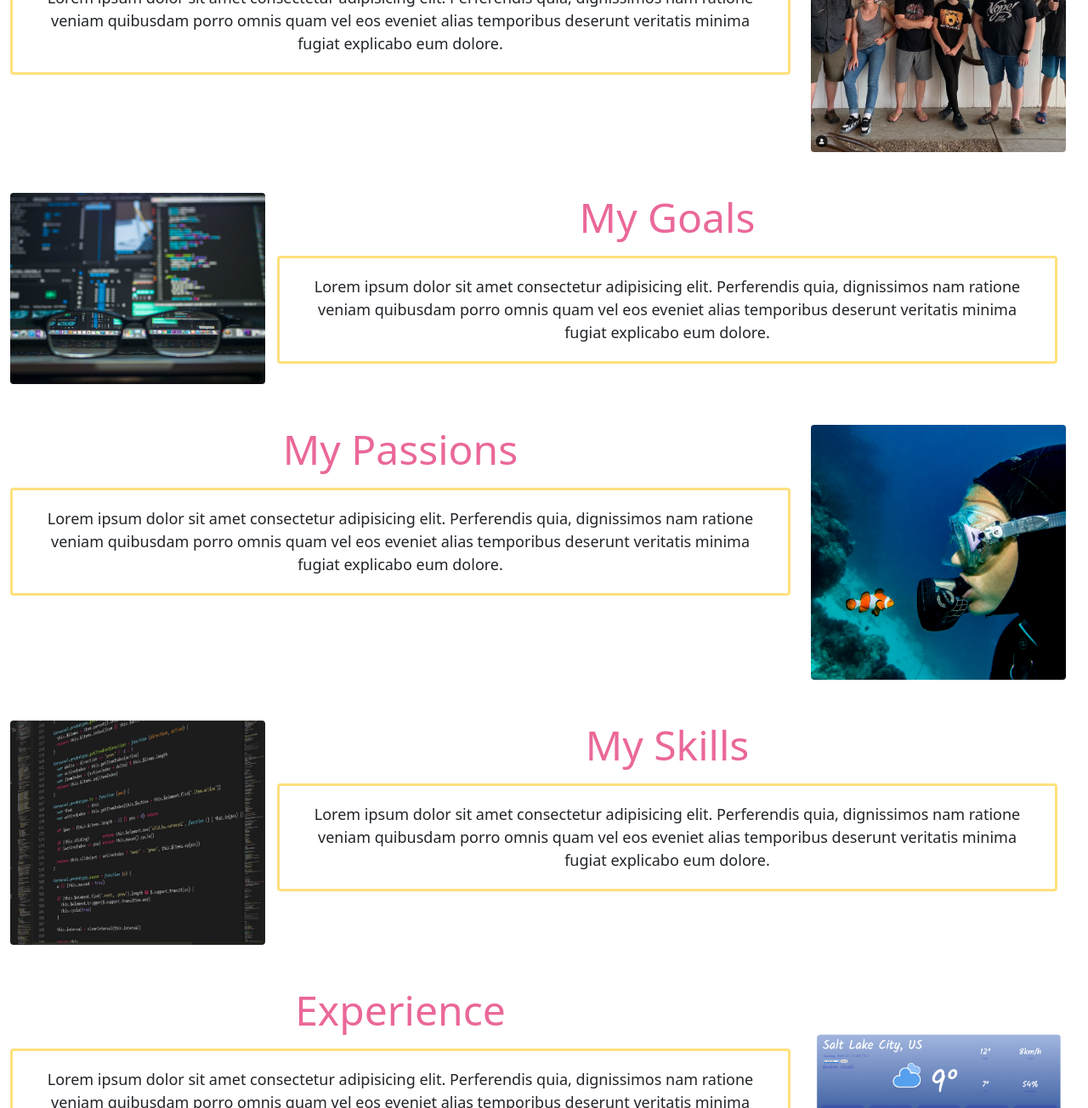
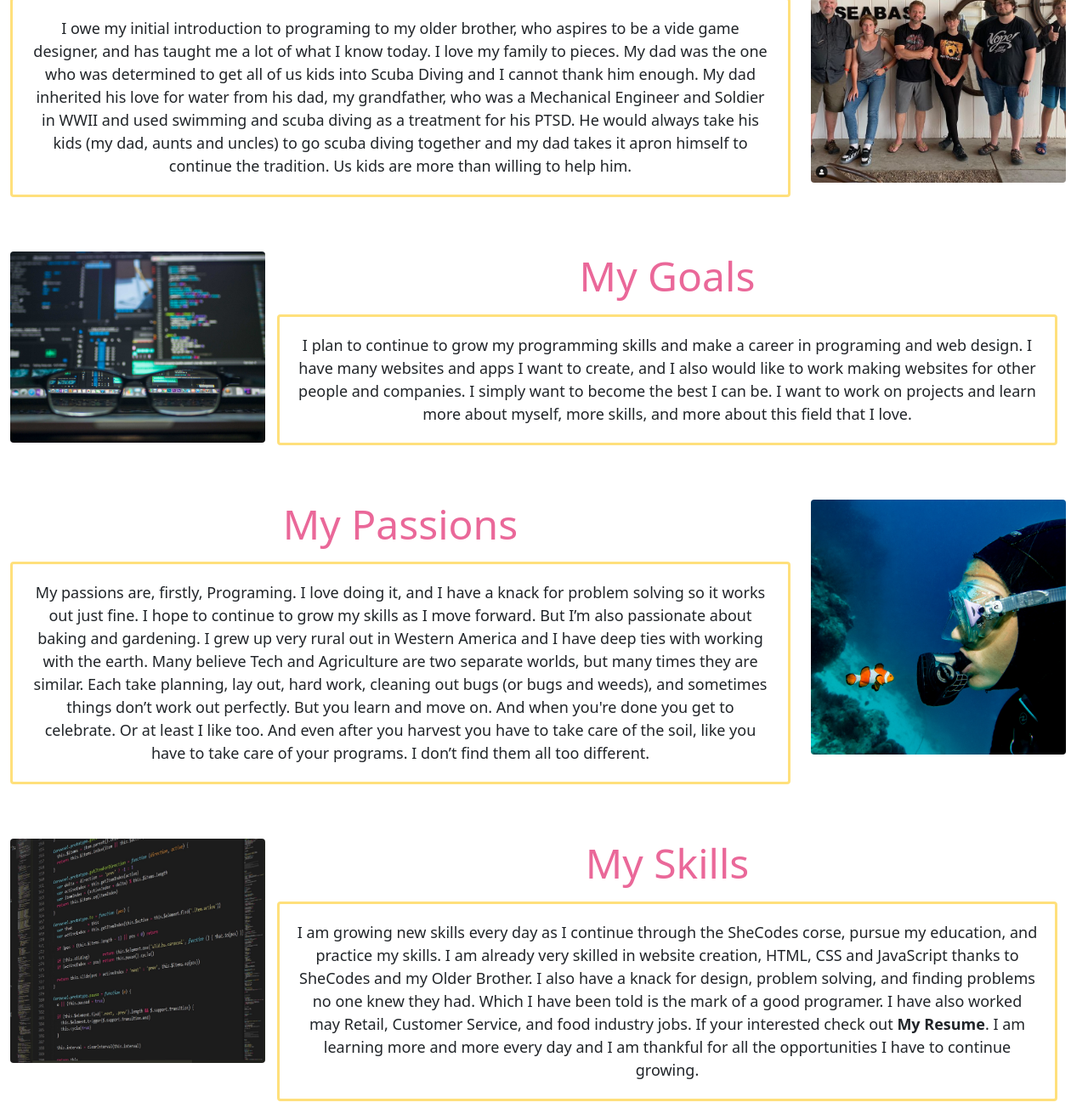
Before and after one commit to gretchyn-hickman/about-me-final-project, a plain HTML site: page aboutMe.html in a window 1280 px wide. Shown: the part 743-2047 px from the top of the page at 85% size. Drawn offline with nearby package versions, Linux system fonts and the light colour scheme.

Commit message:
Updated About Me

```diff
--- a/aboutMe.html
+++ b/aboutMe.html
@@ -88,20 +88,31 @@
         <div class="col-md-9">
           <h2 class="mb-3 morePink">About Me</h2>
           <p class="needsBorder">
-            Lorem ipsum dolor sit amet consectetur adipisicing elit. Perferendis
-            quia, dignissimos nam ratione veniam quibusdam porro omnis quam vel
-            eos eveniet alias temporibus deserunt veritatis minima fugiat
-            explicabo eum dolore.
+            I am an 18 year old living in Utah, USA. I am an up-and-coming Front
+            End Designer and I am very excited to be on this journey. I am very
+            thankful for all the opportunities I have in my life. I enjoy
+            gardening, baking, scuba diving, and of corse; Programing.
+            Throughout high school I was a member of the Programing Club. I
+            mostly joined because My older brother had made the club and wanted
+            members, but within that club I found a passion. I am passionate
+            about what I do and I plan to continue this path and continue to
+            grow and build on my skills.
           </p>
         </div>
         <div class="row mt-5">
           <div class="col-md-9">
             <h2 class="mb-3 morePink">My Family</h2>
             <p class="needsBorder">
-              Lorem ipsum dolor sit amet consectetur adipisicing elit.
-              Perferendis quia, dignissimos nam ratione veniam quibusdam porro
-              omnis quam vel eos eveniet alias temporibus deserunt veritatis
-              minima fugiat explicabo eum dolore.
+              I owe my initial introduction to programing to my older brother,
+              who aspires to be a vide game designer, and has taught me a lot of
+              what I know today. I love my family to pieces. My dad was the one
+              who was determined to get all of us kids into Scuba Diving and I
+              cannot thank him enough. My dad inherited his love for water from
+              his dad, my grandfather, who was a Mechanical Engineer and Soldier
+              in WWII and used swimming and scuba diving as a treatment for his
+              PTSD. He would always take his kids (my dad, aunts and uncles) to
+              go scuba diving together and my dad takes it apron himself to
+              continue the tradition. Us kids are more than willing to help him.
             </p>
           </div>
           <div class="col-md-3 d-none d-md-block">
@@ -123,10 +134,12 @@
           <div class="col-md-9">
             <h2 class="mb-3 morePink">My Goals</h2>
             <p class="needsBorder">
-              Lorem ipsum dolor sit amet consectetur adipisicing elit.
-              Perferendis quia, dignissimos nam ratione veniam quibusdam porro
-              omnis quam vel eos eveniet alias temporibus deserunt veritatis
-              minima fugiat explicabo eum dolore.
+              I plan to continue to grow my programming skills and make a career
+              in programing and web design. I have many websites and apps I want
+              to create, and I also would like to work making websites for other
+              people and companies. I simply want to become the best I can be. I
+              want to work on projects and learn more about myself, more skills,
+              and more about this field that I love.
             </p>
           </div>
         </div>
@@ -134,10 +147,19 @@
           <div class="col-md-9">
             <h2 class="mb-3 morePink">My Passions</h2>
             <p class="needsBorder">
-              Lorem ipsum dolor sit amet consectetur adipisicing elit.
-              Perferendis quia, dignissimos nam ratione veniam quibusdam porro
-              omnis quam vel eos eveniet alias temporibus deserunt veritatis
-              minima fugiat explicabo eum dolore.
+              My passions are, firstly, Programing. I love doing it, and I have
+              a knack for problem solving so it works out just fine. I hope to
+              continue to grow my skills as I move forward. But I’m also
+              passionate about baking and gardening. I grew up very rural out in
+              Western America and I have deep ties with working with the earth.
+              Many believe Tech and Agriculture are two separate worlds, but
+              many times they are similar. Each take planning, lay out, hard
+              work, cleaning out bugs (or bugs and weeds), and sometimes things
+              don’t work out perfectly. But you learn and move on. And when
+              you're done you get to celebrate. Or at least I like too. And even
+              after you harvest you have to take care of the soil, like you have
+              to take care of your programs. I don’t find them all too
+              different.
             </p>
           </div>
           <div class="col-md-3 d-none d-md-block">
@@ -159,10 +181,16 @@
           <div class="col-md-9">
             <h2 class="mb-3 morePink">My Skills</h2>
             <p class="needsBorder">
-              Lorem ipsum dolor sit amet consectetur adipisicing elit.
-              Perferendis quia, dignissimos nam ratione veniam quibusdam porro
-              omnis quam vel eos eveniet alias temporibus deserunt veritatis
-              minima fugiat explicabo eum dolore.
+              I am growing new skills every day as I continue through the
+              SheCodes corse, pursue my education, and practice my skills. I am
+              already very skilled in website creation, HTML, CSS and JavaScript
+              thanks to SheCodes and my Older Brother. I also have a knack for
+              design, problem solving, and finding problems no one knew they
+              had. Which I have been told is the mark of a good programer. I
+              have also worked may Retail, Customer Service, and food industry
+              jobs. If your interested check out <strong>My Resume</strong>. I am learning more
+              and more every day and I am thankful for all the opportunities I
+              have to continue growing.
             </p>
           </div>
         </div>
```
